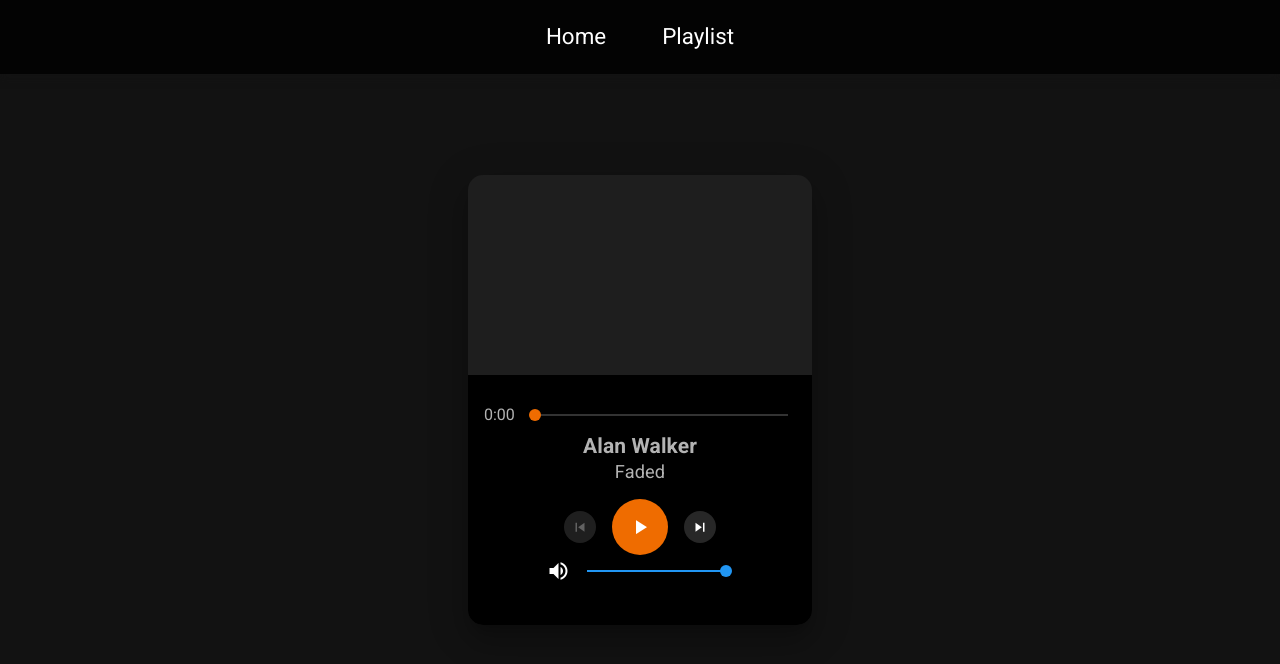
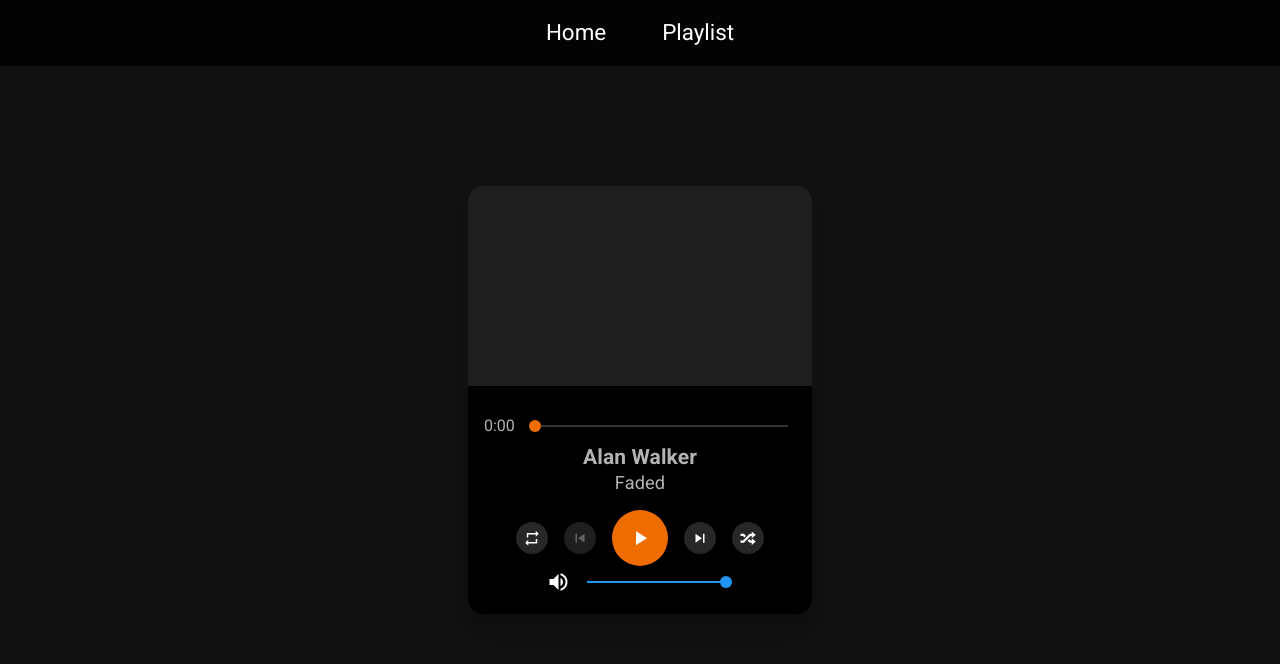
Before and after one commit to JeremyGendre/ynov-courses, a Vue app in the folder songplaylist/: page / in a window 1280 px wide. Both pictures are taken after a click on the button "START". Shown: the top 664 px of the page. Built offline with nearby package versions, Linux system fonts and the light colour scheme; no server answers.

Commit message:
repeat functionnality

```diff
--- a/songplaylist/src/components/header/Header.vue
+++ b/songplaylist/src/components/header/Header.vue
@@ -1,5 +1,5 @@
 <template>
-    <div id="header" class="fixed w-full d-flex justify-center py-4">
+    <div id="header" class="fixed w-full d-flex justify-center py-3">
         <HeaderLink text="Home" />
         <HeaderLink text="Playlist" />
     </div>
--- a/songplaylist/src/components/player/Player.vue
+++ b/songplaylist/src/components/player/Player.vue
@@ -5,6 +5,8 @@
             <v-img v-else :src="audioImage" height="200px"></v-img><!-- https://cdn.vuetifyjs.com/images/cards/sunshine.jpg -->
 
             <v-card-text class="card-text">
+
+                <!-- TIMER -->
                 <div class="mt-2 mb-1">
                     <v-slider
                             hide-details
@@ -14,13 +16,22 @@
                             :label="readableDuration"
                     ></v-slider>
                 </div>
+
+                <!-- SONG INFORMATIONS -->
                 <div class="flex w-full">
                     <div class="text-center my-auto">
                         <div class="font-bold text-xl">{{ song.artist }}</div>
                         <div class="text-lg mt-1">{{ song.title }}</div>
                     </div>
                 </div>
+
+                <!-- ACTIONS -->
                 <div class="d-flex justify-center mt-4">
+                    <v-btn class="mx-2 my-auto" fab dark x-small :color="(audioLoop ? 'orange darken-3' : '' )" @click="toggleRepeat">
+                        <v-icon dark>
+                            mdi-repeat
+                        </v-icon>
+                    </v-btn>
                     <v-btn class="mx-2 my-auto" fab dark x-small :disabled="!isPrevPossible" @click="previous">
                         <v-icon dark>
                             mdi-skip-previous
@@ -36,9 +47,17 @@
                             mdi-skip-next
                         </v-icon>
                     </v-btn>
+                    <v-btn class="mx-2 my-auto" fab dark x-small>
+                        <v-icon dark>
+                            mdi-shuffle-variant
+                        </v-icon>
+                    </v-btn>
                 </div>
+
+                <!-- VOLUME -->
                 <div class="text-center w-full flex">
                     <v-slider
+                            hide-details
                             v-model="audioVolume"
                             min="0" max="1" step="0.01"
                             class="volume-slider mx-auto"
@@ -67,9 +86,10 @@
             audioSong : null,
             audioDuration: 0,
             audioTimer: 0,
+            audioLoop: false,
+            audioVolume : getStoredItem('volume') ?? 1,
             audioImage: null,
-            loadingImage: true,
-            audioVolume : getStoredItem('volume') ?? 1
+            loadingImage: true
         }),
         created(){
             this.audioSong = new Audio(this.song.src);
@@ -123,6 +143,7 @@
                 });
             },
             setUpSong(){
+                //TODO : do this stuff before (when the song is given to this component, to not have to do all of this setup methods)
                 this.getDuration();
                 this.updateTimer();
                 this.getImage();
@@ -132,6 +153,9 @@
             setUpVolume(){
                 this.audioSong.volume = getStoredItem('volume') ?? 1;
             },
+            toggleRepeat(){
+                this.audioLoop = !this.audioLoop;
+            }
         },
         computed: {
             readableDuration(){
@@ -168,6 +192,9 @@
             audioVolume(newVolume){
                 storeItem('volume', newVolume);
                 this.audioSong.volume = newVolume;
+            },
+            audioLoop(newLoopValue){
+                this.audioSong.loop = newLoopValue;
             }
         }
     }
```
